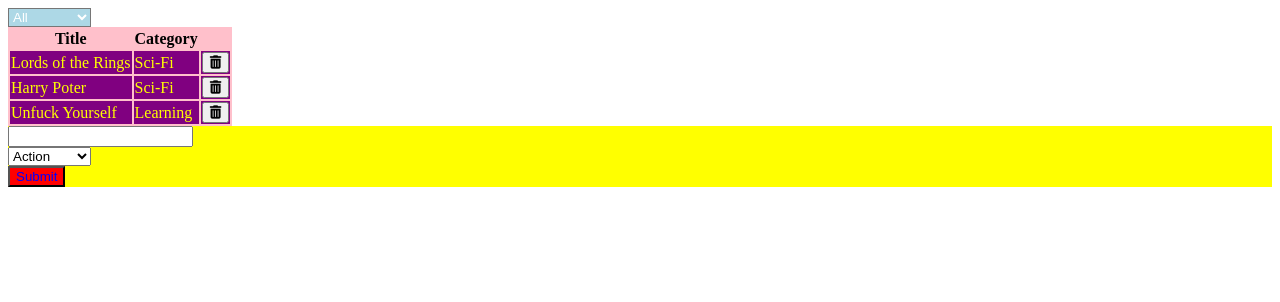
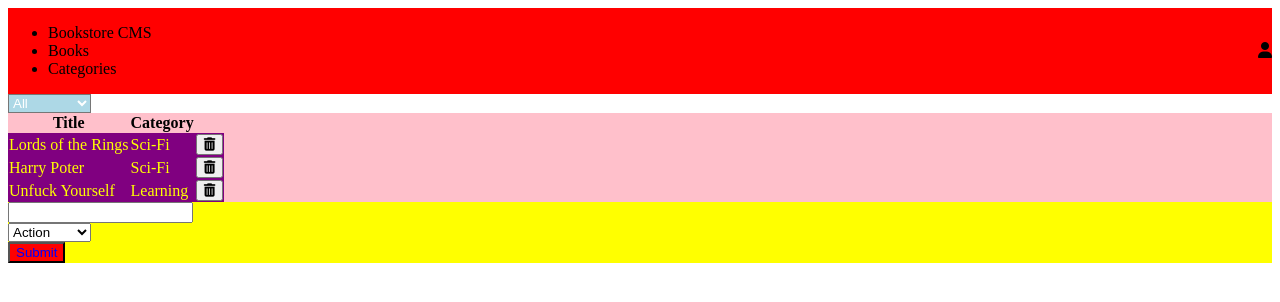
Before and after one commit to mariosknl/book_store, a React (Create React App) app: page / in a window 1280 px wide. Shown: the top 302 px of the page. Built offline with nearby package versions, Linux system fonts and the light colour scheme.

Commit message:
created navbar components

```diff
--- a/src/components/BooksList.js
+++ b/src/components/BooksList.js
@@ -6,7 +6,7 @@ import actions from '../actions/index';
 import selector from '../selectors/selectors';
 import CategoryFilter from './CategoryFilter';
 
-const StyledBooksList = styled.table`
+const StyledBooksList = styled.div`
   background: pink;
 `;
 
--- /dev/null
+++ b/src/components/Navbar.js
@@ -0,0 +1,24 @@
+import React from 'react';
+import styled from 'styled-components';
+
+const StyledNavbar = styled.nav`
+  display: flex;
+  align-items: center;
+  justify-content: space-between;
+  background: red;
+`;
+
+export default function Navbar() {
+  return (
+    <StyledNavbar>
+      <ul>
+        <li>Bookstore CMS</li>
+        <li>Books</li>
+        <li>Categories</li>
+      </ul>
+      <div>
+        <i className="fas fa-user" />
+      </div>
+    </StyledNavbar>
+  );
+}
--- a/src/index.js
+++ b/src/index.js
@@ -6,6 +6,7 @@ import { v4 as uuidv4 } from 'uuid';
 import { Provider } from 'react-redux';
 import App from './App';
 import rootReducer from './reducers/index';
+import Navbar from './components/Navbar';
 
 const initialState = {
   books: [
@@ -38,6 +39,7 @@ const store = createStore(rootReducer, initialState, enhancer);
 
 ReactDOM.render(
   <Provider store={store}>
+    <Navbar />
     <App />
   </Provider>,
   document.getElementById('root'),
```
